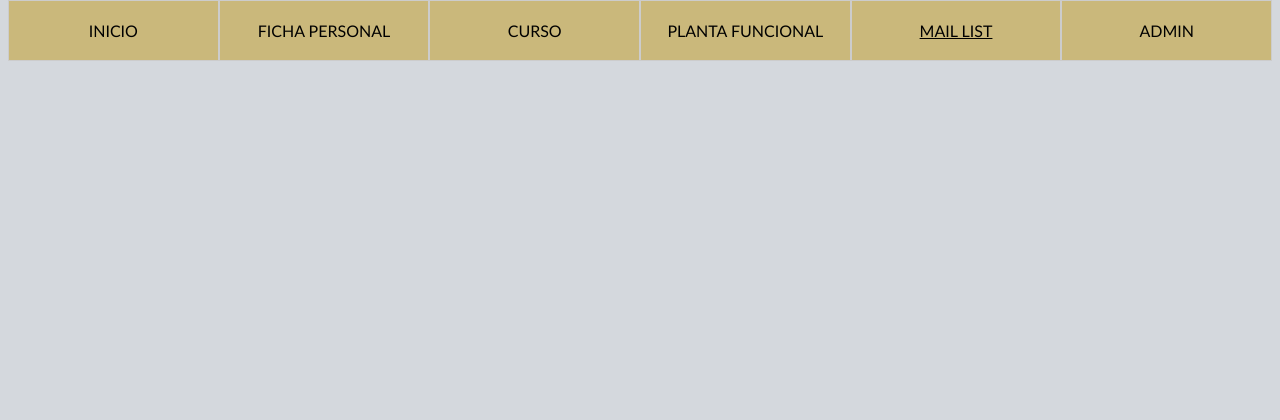
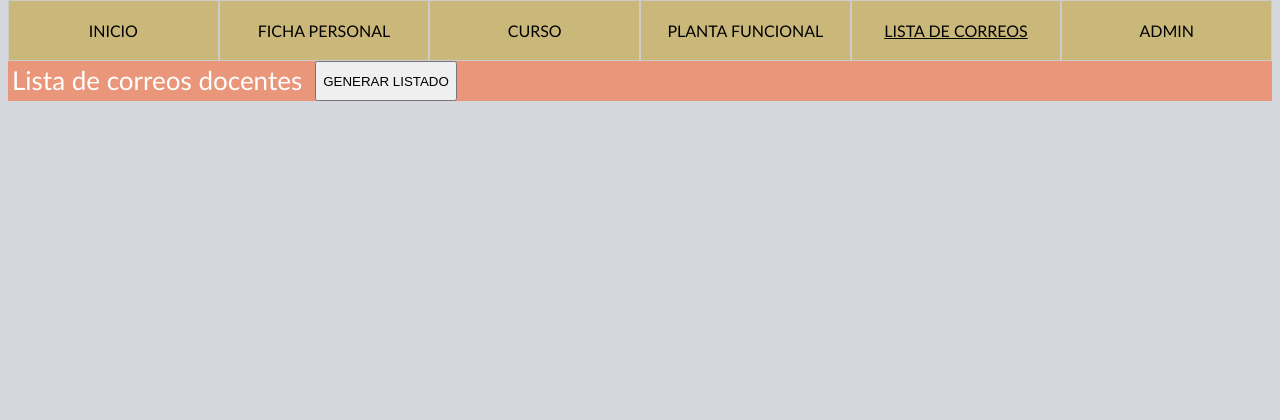
Before and after one commit to juani-suardiaz/colmena, a PHP site: page /mail_list.php in a window 1280 px wide. Shown: the top 420 px of the page. Run offline with PHP 8.4, Linux system fonts and the light colour scheme; the visitor is signed in with stand-in values (Sample User, id 1).

Commit message:
se creó la página de lista de mails y se modificó el nombre en la cabecera.php

```diff
--- a/cabecera.php
+++ b/cabecera.php
@@ -40,7 +40,7 @@ function imprimir_cabecera ($indice) {
         <div class="columnas_barra_superior" <?php echo($estilo_2)?> onclick="window.location.href = 'buscar_persona.php'">FICHA PERSONAL</div>
         <div class="columnas_barra_superior" <?php echo($estilo_3)?> onclick="window.location.href = 'curso.php'">CURSO</div>
         <div class="columnas_barra_superior" <?php echo($estilo_4)?> onclick="window.location.href = 'planta_funcional.php'">PLANTA FUNCIONAL</div>
-        <div class="columnas_barra_superior" <?php echo($estilo_5)?> onclick="window.location.href = 'mail_list.php'">MAIL LIST</div>
+        <div class="columnas_barra_superior" <?php echo($estilo_5)?> onclick="window.location.href = 'mail_list.php'">LISTA DE CORREOS</div>
         <div class="columnas_barra_superior" <?php echo($estilo_6)?> onclick="window.location.href = 'admin.php'">ADMIN</div>
 
     </div>
--- a/mail_list.php
+++ b/mail_list.php
@@ -27,10 +27,65 @@
                 background-color: rgb(212, 216, 221);
             }
 
+            #boton_generar {
+                height: 100%;
+            }
+
+            #tabla_correos {
+                border-collapse: collapse;
+                margin-top: 20px;
+            }
+
+            th, td {
+                border: 1px solid black;
+                padding: 0 5px 0 5px;
+            }
+
+            #celda_boton{
+                padding-top: 5px;
+                padding-bottom: 5px;
+            }
+
         </style>
 
+        <script>
+
+            function enviar_formulario () {
+
+                if (confirm("Confirma la carga del listado de correos?")) {
+
+                    document.getElementById("formulario").submit();
+
+                }
+
+            }
+
+            function seleccionar_tabla () {
+
+                const tabla = document.getElementById("tabla_correos");
+
+                const rango = document.createRange();
+                rango.selectNodeContents(tabla);
+
+                const seleccion = window.getSelection();
+                seleccion.removeAllRanges();
+                seleccion.addRange(rango);
+
+            }
+
+            function cargar_eventos () {
+
+                document.getElementById("boton_generar").addEventListener("click", enviar_formulario);
+
+                document.getElementById("boton_seleccionar").addEventListener("click", seleccionar_tabla);
+
+            }
+
+        </script>
+
     </head>
-    <body>
+
+    <body onload="cargar_eventos()">
 
         <?php
 
@@ -41,6 +96,135 @@
         ?>
 
         <div id="caja_principal" style="min-height: 740px;">
+
+            <div id="caja_generar_listado" style="display: flex; height: 40px; background-color: DarkSalmon; margin-bottom: 10px;">
+
+                <div style="display: flex; flex-direction: row; gap: 10px">
+
+                    <div style="padding: 3px 3px 0 4px; color: white; font-size: 26px;">
+                        Lista de correos docentes
+                    </div>
+
+                    <div>
+
+                        <form id="formulario" action="mail_list.php" method="post" style="height: 100%">
+
+                            <input type="hidden" name="generar" value="true">
+
+                            <input type="button" id="boton_generar" value="GENERAR LISTADO">
+
+                        </form>
+
+                    </div>
+
+                </div>
+                <div>
+
+                </div>
+
+            </div>
+
+            <div id="caja_listado">
+
+                <?php
+
+                    if (isset($_POST["generar"])) {
+
+                ?>
+
+                <table id="tabla_correos">
+
+                    <thead>
+                        <tr>
+                            <th id="celda_boton" style="text-align:right;" colspan="2">
+                                <button id="boton_seleccionar">SELECCIONAR TODO</button>
+                            </th>
+                        </tr>
+                        <tr>
+                            <th>DOCENTE</th>
+                            <th>CORREOS</th>
+                        </tr>
+                    </thead>
+                    <tbody>
+
+                <?php
+
+                        require_once ("conexion.php");
+
+                        $instruccion = "SELECT DNI, DOCENTE, EMAIL FROM mail_list_alfa ORDER BY DOCENTE, EMAIL;";
+
+                        $resultado = mysqli_query($conexion, $instruccion);
+
+                        $registro = mysqli_fetch_assoc($resultado);
+
+                        $primero = true;
+
+                        $cont = 0;
+
+                        $renglon = [];
+
+                        while ($registro) {
+
+                            if ($primero) {
+
+                                $cont++;
+
+                                $renglon[$cont . "_DOCENTE"] = $registro["DOCENTE"];
+                                $renglon[$cont . "_EMAIL"] = $registro["EMAIL"] . ";";
+
+                            } else {
+
+                                if ($registro["DNI"] == $registro_anterior["DNI"]) {
+
+                                    $renglon[$cont . "_EMAIL"] = $renglon[$cont . "_EMAIL"] . " " . $registro["EMAIL"] . ";";
+
+                                } else {
+
+                                    $cont++;
+
+                                    $renglon[$cont . "_DOCENTE"] = $registro["DOCENTE"];
+                                    $renglon[$cont . "_EMAIL"] = $registro["EMAIL"] . ";";
+
+                                }
+
+                            }
+
+                            $registro_anterior = $registro;
+
+                            $registro = mysqli_fetch_assoc($resultado);
+
+                            $primero = false;
+
+                        }
+
+                        for ($i = 1; $i <= $cont; $i++) {
+
+                ?>
+
+                        <tr>
+                            <td><?php echo($renglon[$i . "_DOCENTE"]); ?></td>
+                            <td><?php echo($renglon[$i . "_EMAIL"]); ?></td>
+                        </tr>
+
+                <?php
+
+                        }
+
+                ?>
+
+                    </tbody>
+
+                </table>
+
+                <?php
+
+                        require_once ("desconexion.php");
+
+                    }
+
+                ?>
+
+            </div>
 
         </div>
 
```
Also changed, not shown: fuentes de datos/importar.sql (+10 -0 lines).
